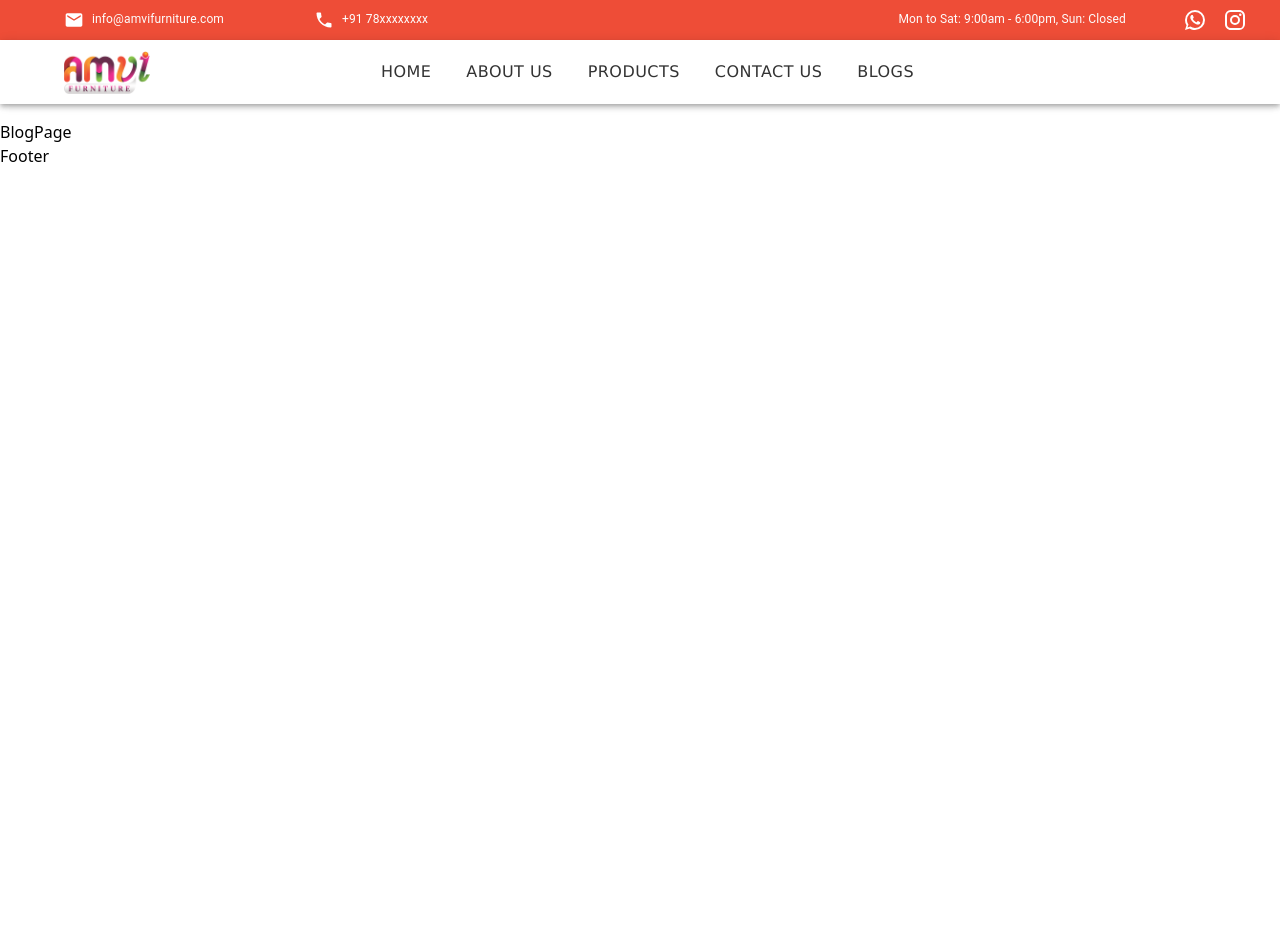
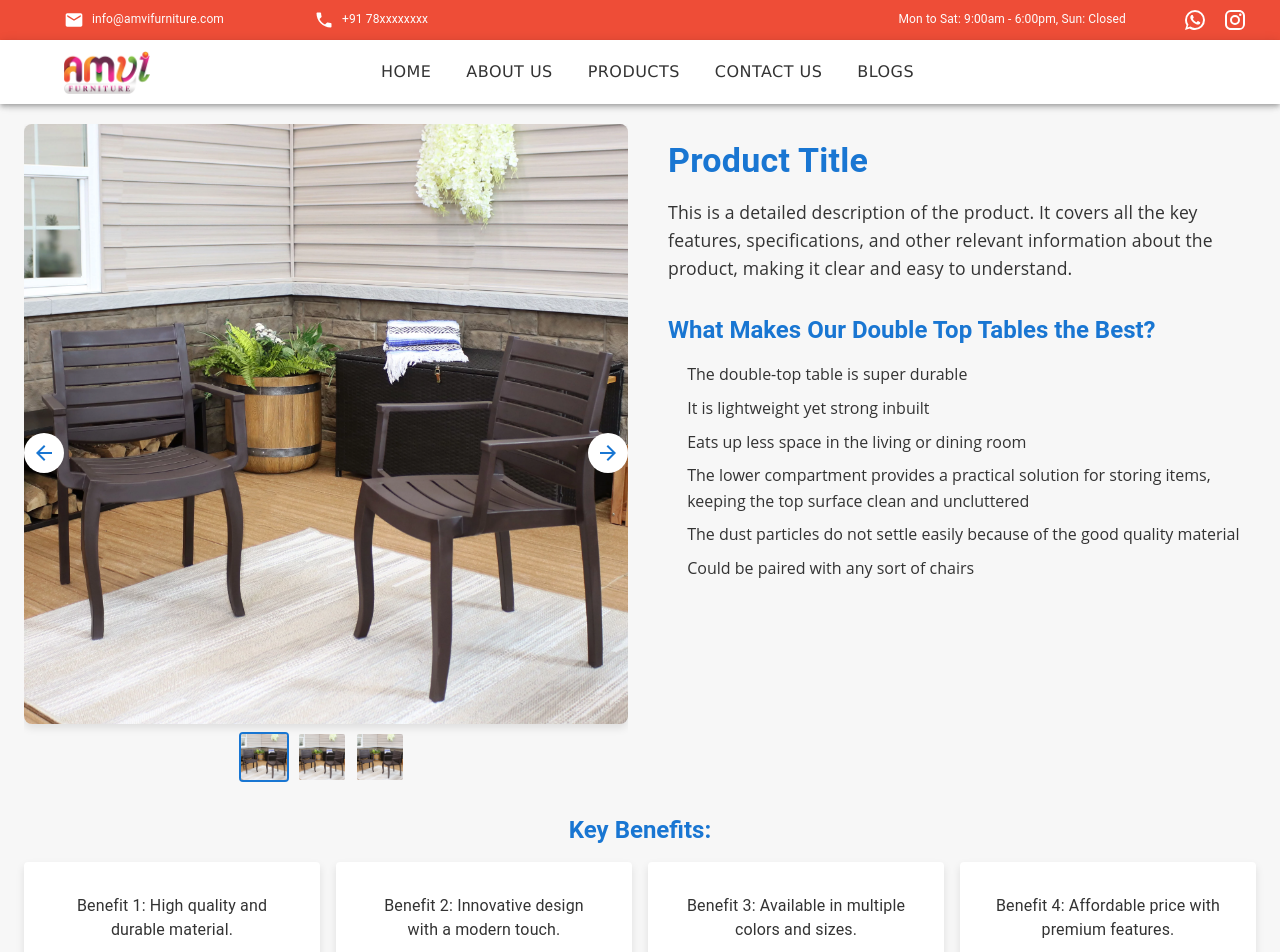
Before and after one commit to GitMohit-Google/AmviFurnitures, a React (Vite) app: page /blogs in a window 1280 px wide. Shown: the top 952 px of the page. Before the commit the page ends 800 px from the top, so only its background shows below. Built offline with nearby package versions, Linux system fonts and the light colour scheme; the HTML template or start-up script is replaced by a standard one.

Commit message:
product display page basic stuct

```diff
--- a/package.json
+++ b/package.json
@@ -19,6 +19,7 @@
     "aos": "^2.3.4",
     "react": "^18.3.1",
     "react-dom": "^18.3.1",
+    "react-material-ui-carousel": "^3.4.2",
     "react-router-dom": "^6.26.0",
     "react-toastify": "^10.0.5"
   },
--- a/src/App.jsx
+++ b/src/App.jsx
@@ -3,18 +3,19 @@ import { NavBar } from "./components/NavBar";
 import { AboutUs, BlogPage, ContactPage, LandingPage } from "./pages";
 import { Footer } from "./components/Footer";
 import HomeState from "./context/Home/HomeState";
+import ProductDisplayPage from "./pages/BlogPage";
 // import { ContactPage } from '@mui/icons-material'
 const App = () => {
   return (
     <div className="overflow-auto">
       <HomeState>
         <NavBar />
-        <div style={{ marginTop: "120px" }}>
+        <div style={{ marginTop: "100px" }}>
           <Routes>
             <Route path="/home" element={<LandingPage />} />
             <Route path="/aboutus" element={<AboutUs />} />
             <Route path="/contactus" element={<ContactPage />} />
-            <Route path="/blogs" element={<BlogPage />} />
+            <Route path="/blogs" element={<ProductDisplayPage />} />
           </Routes>
         </div>
         <Footer />
--- a/src/pages/AboutUs.jsx
+++ b/src/pages/AboutUs.jsx
@@ -6,4 +6,4 @@ const AboutUs = () => {
     )
 }
 
-export default AboutUs;
+export  default AboutUs;
--- a/src/pages/BlogPage.jsx
+++ b/src/pages/BlogPage.jsx
@@ -1,9 +1,239 @@
-import React from 'react'
+import React, { useState } from 'react';
+import { Box, Typography, Card, CardContent, Grid, Stack, IconButton } from '@mui/material';
+import { keyframes } from '@mui/system';
+import ArrowForwardIcon from '@mui/icons-material/ArrowForward';
+import ArrowBackIcon from '@mui/icons-material/ArrowBack';
 
-const BlogPage = () => {
+const ProductDisplayPage = () => {
+  const images = [
+    'demoImg.png',
+    'demoImg.png',
+    'demoImg.png',
+  ];
+
+  const keyBenefits = [
+    'Benefit 1: High quality and durable material.',
+    'Benefit 2: Innovative design with a modern touch.',
+    'Benefit 3: Available in multiple colors and sizes.',
+    'Benefit 4: Affordable price with premium features.',
+  ];
+
+  const tableAdvantages = [
+    'The double-top table is super durable',
+    'It is lightweight yet strong inbuilt',
+    'Eats up less space in the living or dining room',
+    'The lower compartment provides a practical solution for storing items, keeping the top surface clean and uncluttered',
+    'The dust particles do not settle easily because of the good quality material',
+    'Could be paired with any sort of chairs',
+  ];
+
+  const [currentIndex, setCurrentIndex] = useState(0);
+  const [animating, setAnimating] = useState(false);
+
+  const slideAnimation = keyframes`
+    from {
+      transform: translateX(${animating ? '100%' : '0'});
+    }
+    to {
+      transform: translateX(0);
+    }
+  `;
+
+  const handleThumbnailClick = (index) => {
+    if (index !== currentIndex && !animating) {
+      setAnimating(true);
+      setTimeout(() => {
+        setCurrentIndex(index);
+        setAnimating(false);
+      }, 300); // Animation duration
+    }
+  };
+
+  const handleArrowClick = (direction) => {
+    if (!animating) {
+      const newIndex = (currentIndex + direction + images.length) % images.length;
+      setAnimating(true);
+      setTimeout(() => {
+        setCurrentIndex(newIndex);
+        setAnimating(false);
+      }, 300); // Animation duration
+    }
+  };
+
   return (
-    <div>BlogPage</div>
-  )
-}
+    <Box sx={{ padding: 3, backgroundColor: '#f7f7f7' }}>
+      <Grid container spacing={3}>
+        <Grid item xs={12} md={6}>
+          <Box sx={{ position: 'relative', height: 'auto', overflow: 'hidden' }}>
+            <Box
+              component="img"
+              src={images[currentIndex]}
+              alt={`Product Image ${currentIndex + 1}`}
+              sx={{
+                width: '100%',
+                height: 'auto',
+                borderRadius: '8px',
+                boxShadow: '0 4px 8px rgba(0, 0, 0, 0.1)',
+                animation: animating ? `${slideAnimation} 0.5s ease-out` : 'none',
+                transition: 'transform 0.5s ease-out',
+              }}
+            />
+            <Stack direction="row" justifyContent="center" sx={{ mt: 1 }}>
+              {images.map((thumb, idx) => (
+                <Box
+                  key={idx}
+                  component="img"
+                  src={thumb}
+                  alt={`Thumbnail ${idx + 1}`}
+                  onClick={() => handleThumbnailClick(idx)}
+                  sx={{
+                    width: 50,
+                    height: 50,
+                    borderRadius: '4px',
+                    marginRight: 1,
+                    border: idx === currentIndex ? '2px solid #1976d2' : '2px solid transparent',
+                    cursor: 'pointer',
+                    transition: 'border 0.3s',
+                    opacity: animating ? 0.6 : 1,
+                  }}
+                />
+              ))}
+            </Stack>
+            <IconButton
+              onClick={() => handleArrowClick(-1)}
+              sx={{
+                position: 'absolute',
+                top: '50%',
+                left: 0,
+                transform: 'translateY(-50%)',
+                color: '#1976d2',
+                zIndex: 1,
+                backgroundColor: '#ffffff',
+                borderRadius: '50%',
+                '&:hover': {
+                  backgroundColor: '#f0f0f0',
+                },
+              }}
+            >
+              <ArrowBackIcon />
+            </IconButton>
+            <IconButton
+              onClick={() => handleArrowClick(1)}
+              sx={{
+                position: 'absolute',
+                top: '50%',
+                right: 0,
+                transform: 'translateY(-50%)',
+                color: '#1976d2',
+                zIndex: 1,
+                backgroundColor: '#ffffff',
+                borderRadius: '50%',
+                '&:hover': {
+                  backgroundColor: '#f0f0f0',
+                },
+              }}
+            >
+              <ArrowForwardIcon />
+            </IconButton>
+          </Box>
+        </Grid>
 
-export default BlogPage
+        <Grid item xs={12} md={6}>
+          <Box sx={{ padding: 2, animation: `${keyframes`
+            from { opacity: 0; transform: translateX(100%); }
+            to { opacity: 1; transform: translateX(0); }
+          `} 1s ease-out` }}>
+            <Typography
+              variant="h4"
+              sx={{
+                fontWeight: 'bold',
+                color: '#1976d2',
+                mb: 2,
+                fontFamily: 'Roboto, sans-serif',
+              }}
+            >
+              Product Title
+            </Typography>
+            <Typography
+              variant="body1"
+              sx={{
+                fontSize: '1.1rem',
+                color: '#333',
+                mb: 2,
+                fontFamily: 'Open Sans, sans-serif',
+                lineHeight: 1.6,
+              }}
+            >
+              This is a detailed description of the product. It covers all the
+              key features, specifications, and other relevant information
+              about the product, making it clear and easy to understand.
+            </Typography>
+
+            <Typography
+              variant="h5"
+              sx={{
+                fontWeight: 'bold',
+                color: '#1976d2',
+                mt: 4,
+                mb: 2,
+                fontFamily: 'Roboto, sans-serif',
+              }}
+            >
+              What Makes Our Double Top Tables the Best?
+            </Typography>
+            <ul
+              style={{
+                paddingLeft: '1.2rem',
+                color: '#333',
+                fontFamily: 'Open Sans, sans-serif',
+                lineHeight: 1.6,
+              }}
+            >
+              {tableAdvantages.map((advantage, index) => (
+                <li key={index} style={{ marginBottom: '0.5rem' }}>{advantage}</li>
+              ))}
+            </ul>
+          </Box>
+        </Grid>
+      </Grid>
+
+      <Typography
+        variant="h5"
+        sx={{
+          fontWeight: 'bold',
+          mt: 4,
+          mb: 2,
+          textAlign: 'center',
+          color: '#1976d2',
+          fontFamily: 'Roboto, sans-serif',
+        }}
+      >
+        Key Benefits:
+      </Typography>
+      <Grid container spacing={2} justifyContent="center">
+        {keyBenefits.map((benefit, index) => (
+          <Grid item xs={12} sm={6} md={3} key={index}>
+            <Card
+              sx={{
+                height: '100%',
+                boxShadow: '0 4px 8px rgba(0, 0, 0, 0.1)',
+                padding: 2,
+                textAlign: 'center',
+                backgroundColor: '#ffffff',
+                fontFamily: 'Open Sans, sans-serif',
+              }}
+            >
+              <CardContent>
+                <Typography variant="body1" sx={{ color: '#333' }}>
+                  {benefit}
+                </Typography>
+              </CardContent>
+            </Card>
+          </Grid>
+        ))}
+      </Grid>
+    </Box>
+  );
+};
+
+export default ProductDisplayPage;
```
Also changed, not shown: src/index.css (line endings or trailing spaces), 1 other file (tests, documents, lock files or other folders).
